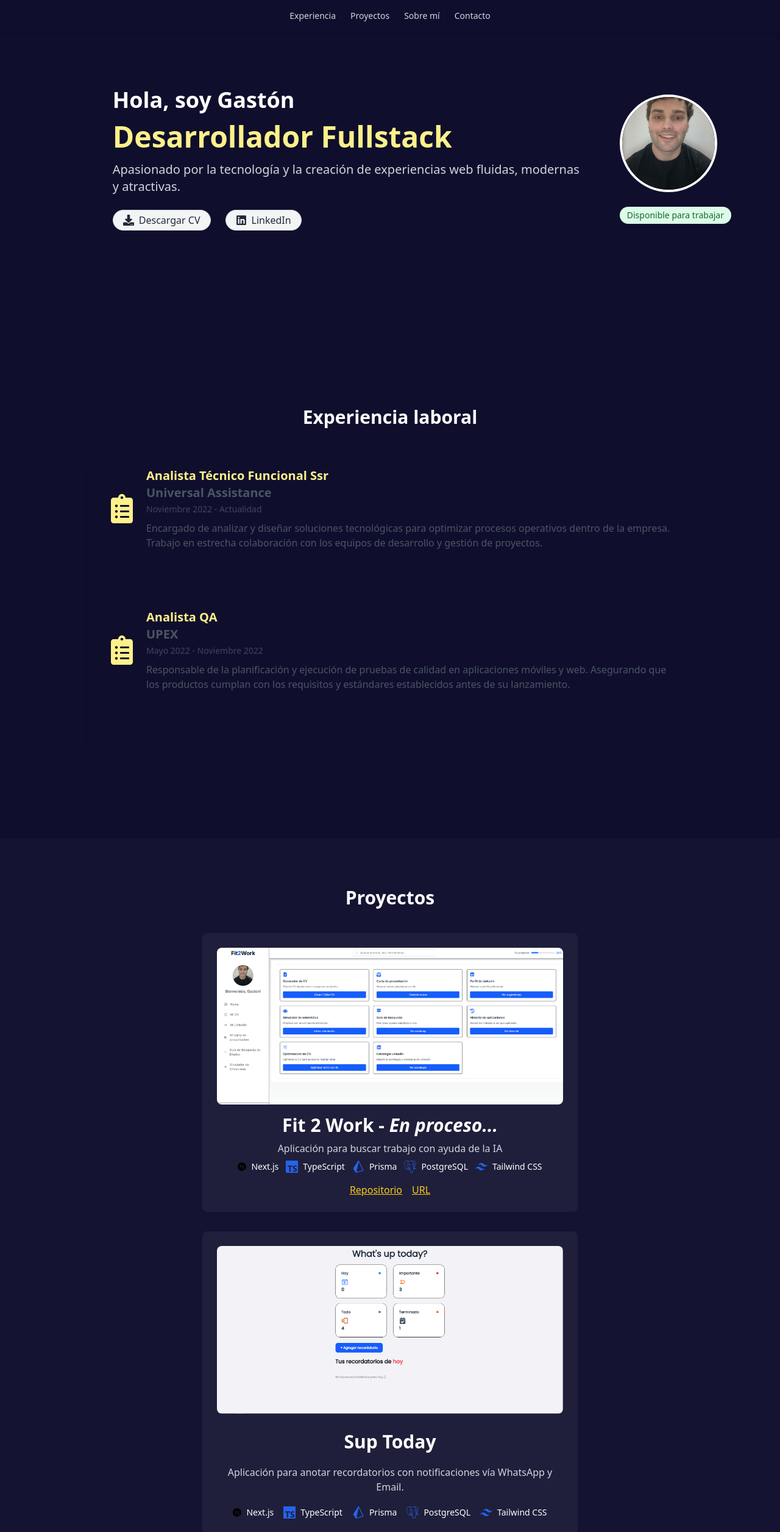
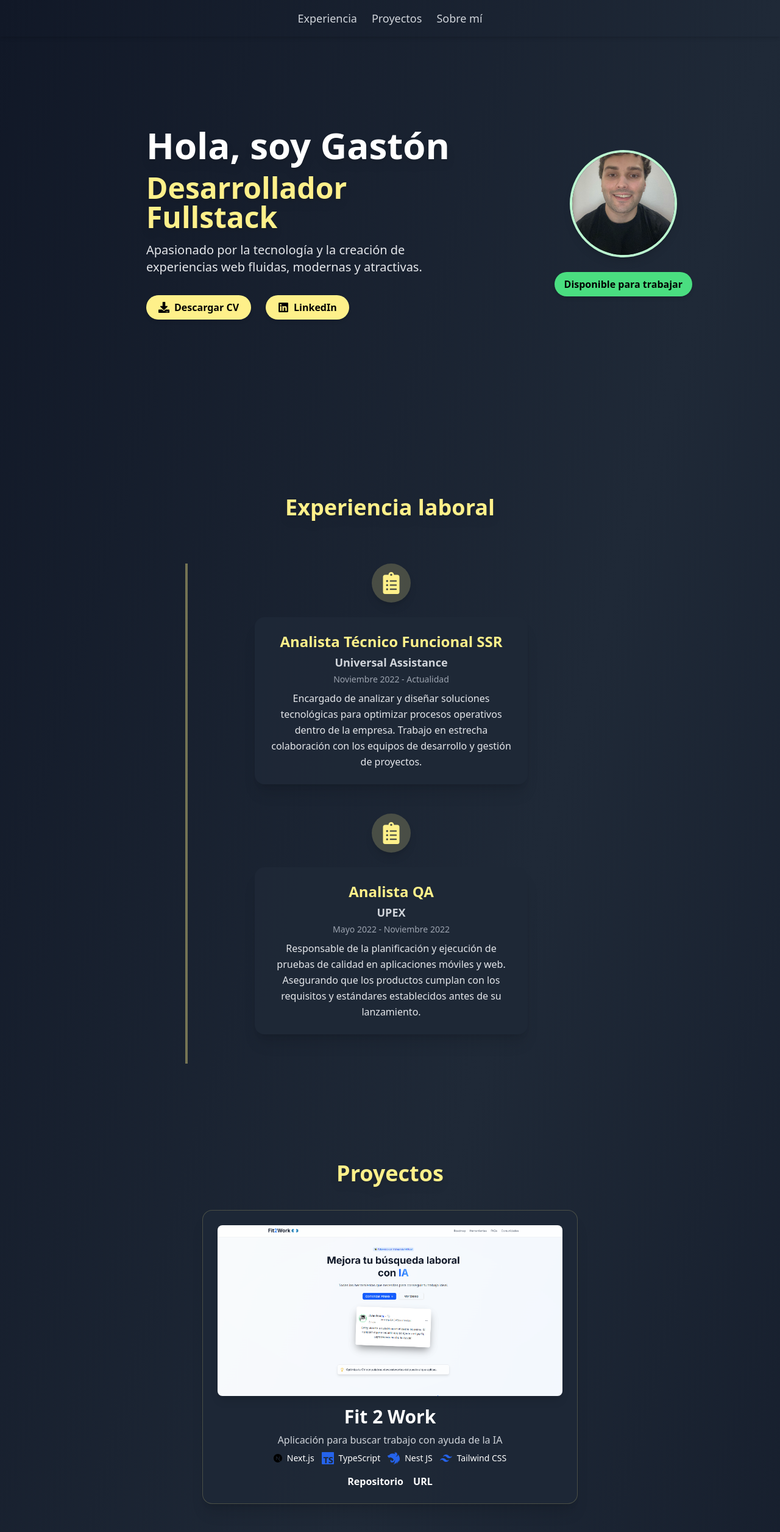
Before and after one commit to Whoiamx/portfolio, a React (Vite) app: page / in a window 1280 px wide. Shown: the top 2512 px of the page at 61% size. Built offline with nearby package versions, Linux system fonts and the light colour scheme.

Commit message:
update portfolio

```diff
--- a/src/App.tsx
+++ b/src/App.tsx
@@ -9,7 +9,7 @@ import { StackTech } from "./components/StackTech";
 import "./index.css";
 function App() {
   return (
-    <div className="bg-[#0f0f2d] text-white font-sans scroll-smooth">
+    <div className="min-h-screen bg-gradient-to-br from-gray-900 via-gray-800 to-gray-900 text-gray-100 font-sans scroll-smooth">
       <Header />
       <main>
         <Hero />
--- a/src/components/Experience.tsx
+++ b/src/components/Experience.tsx
@@ -1,66 +1,54 @@
 import { FaClipboardList } from "react-icons/fa";
+
+const experiences = [
+  {
+    role: "Analista Técnico Funcional SSR",
+    company: "Universal Assistance",
+    period: "Noviembre 2022 - Actualidad",
+    description:
+      "Encargado de analizar y diseñar soluciones tecnológicas para optimizar procesos operativos dentro de la empresa. Trabajo en estrecha colaboración con los equipos de desarrollo y gestión de proyectos.",
+  },
+  {
+    role: "Analista QA",
+    company: "UPEX",
+    period: "Mayo 2022 - Noviembre 2022",
+    description:
+      "Responsable de la planificación y ejecución de pruebas de calidad en aplicaciones móviles y web. Asegurando que los productos cumplan con los requisitos y estándares establecidos antes de su lanzamiento.",
+  },
+];
 
 const Experience = () => {
   return (
-    <section className="py-16 md:py-36 scroll-m-20 w-full mx-auto container lg:max-w-5xl md:max-w-3xl">
-      <div className="text-center mb-12">
-        <h2 className="text-3xl font-bold mb-6 text-white">
+    <section className="flex flex-col items-center justify-center px-6 py-20  from-gray-900 via-gray-800 to-gray-900 min-h-[70vh]">
+      <div className="text-center mb-12 w-full">
+        <h2 className="text-4xl font-extrabold mb-6 text-yellow-200 drop-shadow-lg">
           Experiencia laboral
         </h2>
       </div>
-      <ol className="relative mt-16">
-        <li>
-          <div className="relative mx-12 pb-12 grid before:absolute before:left-[-35px] before:block before:h-full before:border-l-2 before:border-black/20 dark:before:border-white/15 before:content-[''] md:grid-cols-1 md:gap-4 md:space-x-4">
-            <div className="relative pb-12 md:col-span-1 flex items-center gap-4">
-              <span className="text-yellow-200 text-5xl">
+      <ol className="relative border-l-4 border-yellow-200/40 max-w-2xl w-full flex flex-col items-center mx-auto">
+        {experiences.map((exp, idx) => (
+          <li key={idx} className="mb-12 w-full flex justify-center">
+            <div className="flex flex-col items-center gap-6 w-full">
+              <span className="flex items-center justify-center w-16 h-16 rounded-full bg-yellow-200/20 shadow-lg text-yellow-200 text-4xl transition-transform duration-300 hover:scale-110">
                 <FaClipboardList />
               </span>
-              <div>
-                <h3 className="text-xl font-bold text-yellow-200">
-                  Analista Técnico Funcional Ssr
+              <div className="bg-gray-800 bg-opacity-90 rounded-2xl shadow-xl p-6 w-full max-w-md transition-shadow duration-300 hover:shadow-2xl text-center mx-auto">
+                <h3 className="text-2xl font-bold text-yellow-200 mb-1">
+                  {exp.role}
                 </h3>
-                <h4 className="font-semibold text-xl text-gray-600 dark:text-white">
-                  Universal Assistance
+                <h4 className="font-semibold text-lg text-gray-300 mb-1">
+                  {exp.company}
                 </h4>
-                <time className="p-0 m-0 text-sm text-gray-600/80 dark:text-white/80">
-                  Noviembre 2022 - Actualidad
+                <time className="block text-sm text-gray-400 mb-2">
+                  {exp.period}
                 </time>
-                <p className="mt-2 text-gray-600 dark:text-white/80">
-                  Encargado de analizar y diseñar soluciones tecnológicas para
-                  optimizar procesos operativos dentro de la empresa. Trabajo en
-                  estrecha colaboración con los equipos de desarrollo y gestión
-                  de proyectos.
+                <p className="text-gray-200 leading-relaxed">
+                  {exp.description}
                 </p>
               </div>
             </div>
-          </div>
-        </li>
-        <li>
-          <div className="relative mx-12 pb-12 grid before:absolute before:left-[-35px] before:block before:h-full before:border-l-2 before:border-black/20 dark:before:border-white/15 before:content-[''] md:grid-cols-1 md:gap-4 md:space-x-4">
-            <div className="relative pb-12 md:col-span-1 flex items-center gap-4">
-              <span className="text-yellow-200 text-5xl">
-                <FaClipboardList />
-              </span>
-              <div>
-                <h3 className="text-xl font-bold text-yellow-200">
-                  Analista QA
-                </h3>
-                <h4 className="font-semibold text-xl text-gray-600 dark:text-white">
-                  UPEX
-                </h4>
-                <time className="p-0 m-0 text-sm text-gray-600/80 dark:text-white/80">
-                  Mayo 2022 - Noviembre 2022
-                </time>
-                <p className="mt-2 text-gray-600 dark:text-white/80">
-                  Responsable de la planificación y ejecución de pruebas de
-                  calidad en aplicaciones móviles y web. Asegurando que los
-                  productos cumplan con los requisitos y estándares establecidos
-                  antes de su lanzamiento.
-                </p>
-              </div>
-            </div>
-          </div>
-        </li>
+          </li>
+        ))}
       </ol>
     </section>
   );
--- a/src/components/Footer.tsx
+++ b/src/components/Footer.tsx
@@ -1,9 +1,6 @@
 const Footer = () => {
   return (
-    <footer
-      id="contacto"
-      className="bg-[#0f0f2d] px-6 py-10 text-center text-gray-400"
-    >
+    <footer id="contacto">
       <p>
         © {new Date().getFullYear()} Gastón Timchuk. Todos los derechos
         reservados.
--- a/src/components/Header.tsx
+++ b/src/components/Header.tsx
@@ -1,7 +1,7 @@
 const Header = () => {
   return (
-    <header className="fixed top-0 w-full bg-[#0f0f2d] z-50 py-4 px-6 shadow-md">
-      <nav className="flex justify-center gap-6 text-sm text-gray-300">
+    <header className="fixed top-0 w-full  z-50 py-4 px-6 shadow-md">
+      <nav className="flex text-lg justify-center gap-6  text-gray-300">
         <a href="#experiencia" className="hover:text-white">
           Experiencia
         </a>
@@ -11,9 +11,6 @@ const Header = () => {
         <a href="#sobre-mi" className="hover:text-white">
           Sobre mí
         </a>
-        <a href="#contacto" className="hover:text-white">
-          Contacto
-        </a>
       </nav>
     </header>
   );
--- a/src/components/Hero.tsx
+++ b/src/components/Hero.tsx
@@ -2,34 +2,35 @@ import { FaDownload, FaLinkedin } from "react-icons/fa";
 
 const Hero = () => {
   return (
-    <section className="py-16 md:py-36 scroll-m-20">
+    <section className="p-16 md:pt-28 md:pb-28  from-gray-900 via-gray-800 to-gray-900 scroll-mt-20">
       <div className="container px-6 md:px-20">
         <div className="flex flex-col md:flex-row-reverse items-center gap-10 md:gap-16">
-          <div className="flex justify-center flex-col items-center md:items-start gap-6">
+          <div className="flex justify-center flex-col items-center  gap-6">
             <img
               src="/profile.jpeg"
               alt="Foto de Gastón"
-              className="w-40 h-40 rounded-full object-cover border-4 border-white"
+              className="w-44 h-44 rounded-full object-cover border-4 border-green-200 shadow-lg transition-transform duration-300 hover:scale-105"
             />
             <a
               href="https://www.linkedin.com/in/gastontimchuk/"
               target="_blank"
+              rel="noopener noreferrer"
               className="transition hover:scale-105"
             >
-              <div className="inline-flex items-center justify-center w-full px-3 py-1 text-sm text-green-800 bg-green-100 rounded-full cursor-pointer dark:bg-green-700 dark:text-white/80 backdrop-blur-3xl whitespace-nowrap">
+              <div className="inline-flex items-center justify-center w-full px-4 py-2 text-black bg-green-400 rounded-full shadow-md cursor-pointer backdrop-blur-3xl whitespace-nowrap font-semibold hover:bg-yellow-300 transition">
                 Disponible para trabajar
               </div>
             </a>
           </div>
 
-          <div className="text-center md:text-left max-w-3xl">
-            <h1 className="text-4xl md:text-4xl font-bold mb-4 text-white">
+          <div className="text-center p-24 md:text-left max-w-3xl">
+            <h1 className="text-3xl md:text-6xl font-extrabold mb-4 text-white drop-shadow-lg">
               Hola, soy Gastón
             </h1>
-            <h2 className="text-yellow-200 text-5xl md:text-5xl font-bold mb-4">
+            <h2 className="text-yellow-200 text-4xl md:text-5xl font-bold mb-4 drop-shadow-lg">
               Desarrollador Fullstack
             </h2>
-            <p className="text-xl text-gray-300 mb-6">
+            <p className="text-xl text-gray-200 mb-8 font-medium">
               Apasionado por la tecnología y la creación de experiencias web
               fluidas, modernas y atractivas.
             </p>
@@ -37,7 +38,7 @@ const Hero = () => {
               <a
                 href="/CVGaston2025.pdf"
                 download="CV_Gaston_Timchuk.pdf"
-                className="inline-flex items-center justify-center gap-2 px-4 py-1 text-gray-800 transition bg-gray-100 border border-gray-300 rounded-full dark:bg-gray-800 dark:border-gray-600 dark:text-white text-md hover:bg-gray-900 hover:border-gray-700 hover:text-white dark:hover:bg-gray-100 dark:hover:border-gray-300 dark:hover:text-black group max-w-fit focus:outline-none focus-visible:ring focus-visible:ring-white focus-visible:ring-offset-2"
+                className="inline-flex items-center justify-center gap-2 px-5 py-2 text-black bg-yellow-200 rounded-full shadow-md font-semibold text-md transition hover:bg-yellow-300 hover:scale-105 focus:outline-none focus-visible:ring focus-visible:ring-yellow-200 focus-visible:ring-offset-2"
               >
                 <FaDownload className="text-lg" />
                 Descargar CV
@@ -45,7 +46,8 @@ const Hero = () => {
               <a
                 href="https://www.linkedin.com/in/gastontimchuk/"
                 target="_blank"
-                className="inline-flex items-center justify-center gap-2 px-4 py-1 text-gray-800 transition bg-gray-100 border border-gray-300 rounded-full dark:bg-gray-800 dark:border-gray-600 dark:text-white text-md hover:bg-gray-900 hover:border-gray-700 hover:text-white dark:hover:bg-gray-100 dark:hover:border-gray-300 dark:hover:text-black group max-w-fit focus:outline-none focus-visible:ring focus-visible:ring-white focus-visible:ring-offset-2"
+                rel="noopener noreferrer"
+                className="inline-flex items-center justify-center gap-2 px-5 py-2 text-black bg-yellow-200 rounded-full shadow-md font-semibold text-md transition hover:bg-yellow-300 hover:scale-105 focus:outline-none focus-visible:ring focus-visible:ring-yellow-200 focus-visible:ring-offset-2"
               >
                 <FaLinkedin className="text-lg" />
                 LinkedIn
--- a/src/components/Projects.tsx
+++ b/src/components/Projects.tsx
@@ -1,4 +1,5 @@
 import {
+  SiNestjs,
   SiNextdotjs,
   SiPostgresql,
   SiPrisma,
@@ -8,22 +9,27 @@ import {
 
 const Projects = () => {
   return (
-    <section id="proyectos" className="px-6 py-20 bg-[#141432]">
-      <h2 className="text-3xl font-bold mb-10 text-white text-center">
+    <section
+      id="proyectos"
+      className="px-6 py-20  from-gray-900 via-gray-800 to-gray-900"
+    >
+      <h2 className="text-4xl font-bold mb-10 text-yellow-200 text-center drop-shadow-lg">
         Proyectos
       </h2>
 
-      <div className="flex flex-col gap-8 items-center">
-        {/* Proyecto 1 */}
-        <div className="bg-[#1f1f3b] p-6 rounded-lg w-full md:w-3/4 lg:w-1/2 gap-4">
-          <img src="/fit2.PNG" className="mb-4 rounded-lg" />
-          <h3 className="text-3xl font-semibold mb-2 text-white text-center">
-            Fit 2 Work - <i>En proceso...</i>
+      <div className="flex flex-col gap-12 items-center">
+        <div className="p-6 rounded-2xl w-full md:w-3/4 lg:w-1/2 gap-4 bg-gray-800 bg-opacity-90 border border-yellow-200/20 shadow-xl transition-transform duration-300 hover:scale-105 hover:shadow-2xl">
+          <img src="/fit2workimage.png" className="mb-4 rounded-lg shadow-lg" />
+          <h3
+            className="text-3xl font-extrabold mb-2 text-white
+           text-center"
+          >
+            Fit 2 Work{" "}
           </h3>
           <p className="text-gray-300 mb-2 text-center">
             Aplicación para buscar trabajo con ayuda de la IA
           </p>
-          <div className="flex justify-center gap-3 text-sm text-gray-400 mb-4">
+          <div className="flex justify-center gap-3 text-sm text-gray-400 mb-4 flex-wrap">
             <div className="flex items-center gap-2">
               <SiNextdotjs className="text-black text-sm" />
               <span className="text-white">Next.js</span>
@@ -33,13 +39,10 @@ const Projects = () => {
               <span className="text-white">TypeScript</span>
             </div>
             <div className="flex items-center gap-2">
-              <SiPrisma className="text-blue-600 text-xl" />
-              <span className="text-white">Prisma</span>
+              <SiNestjs className="text-blue-600 text-xl" />
+              <span className="text-white">Nest JS</span>
             </div>
-            <div className="flex items-center gap-2">
-              <SiPostgresql className="text-blue-600 text-xl" />
-              <span className="text-white">PostgreSQL</span>
-            </div>
+
             <div className="flex items-center gap-2">
               <SiTailwindcss className="text-blue-600 text-xl" />
               <span className="text-white">Tailwind CSS</span>
@@ -47,16 +50,16 @@ const Projects = () => {
           </div>
           <div className="flex justify-center gap-4">
             <a
-              href="https://github.com/Whoiamx/fit-to-work"
-              className="underline text-yellow-400"
+              href="https://github.com/Whoiamx/fit-2-work"
+              className="  font-semibold text-white transition hover:text-yellow-300"
               target="_blank"
               rel="noopener noreferrer"
             >
               Repositorio
             </a>
             <a
-              href="https://your-project-preview-url"
-              className="underline text-yellow-400"
+              href="https://fit-2-work.vercel.app/"
+              className=" text-white font-semibold transition hover:text-yellow-300"
               target="_blank"
               rel="noopener noreferrer"
             >
@@ -65,19 +68,22 @@ const Projects = () => {
           </div>
         </div>
 
-        {/* Proyecto 2 */}
-        <div className="flex flex-col justify-center items-center bg-[#1f1f3b] p-6 rounded-lg w-full md:w-3/4 lg:w-1/2 gap-3">
-          <a href="https://sup-today-app.vercel.app/" target="_blank">
-            <img src="/sup.PNG" className="mb-4 rounded-lg" />
+        <div className="p-6 rounded-2xl w-full md:w-3/4 lg:w-1/2 gap-4 bg-gray-800 bg-opacity-90 border border-yellow-200/20 shadow-xl transition-transform duration-300 hover:scale-105 hover:shadow-2xl flex flex-col items-center">
+          <a
+            href="https://sup-today-app.vercel.app/"
+            target="_blank"
+            rel="noopener noreferrer"
+          >
+            <img src="/sup.PNG" className="mb-4 rounded-lg shadow-lg" />
           </a>
-          <h3 className="text-3xl font-semibold mb-2 text-white text-center">
+          <h3 className="text-3xl font-extrabold mb-2 text-white text-center">
             Sup Today
           </h3>
           <p className="text-gray-300 mb-2 text-center">
             Aplicación para anotar recordatorios con notificaciones vía WhatsApp
             y Email.
           </p>
-          <div className="flex justify-center gap-4 text-sm text-gray-400 mb-4">
+          <div className="flex justify-center gap-3 text-sm text-gray-400 mb-4 flex-wrap">
             <div className="flex items-center gap-2">
               <SiNextdotjs className="text-black text-sm" />
               <span className="text-white">Next.js</span>
@@ -102,7 +108,7 @@ const Projects = () => {
           <div className="flex justify-center gap-4">
             <a
               href="https://github.com/Whoiamx/sup-today-app"
-              className="underline text-yellow-400"
+              className=" text-white font-semibold transition hover:text-yellow-300"
               target="_blank"
               rel="noopener noreferrer"
             >
@@ -110,7 +116,7 @@ const Projects = () => {
             </a>
             <a
               href="https://sup-today-app.vercel.app/"
-              className="underline text-yellow-400"
+              className=" text-white font-semibold transition hover:text-yellow-300"
               target="_blank"
               rel="noopener noreferrer"
             >
--- a/src/components/StackTech.tsx
+++ b/src/components/StackTech.tsx
@@ -6,54 +6,68 @@ export const StackTech = () => {
   return (
     <section
       id="tecnologias"
-      className="bg-[#1A1A40] w-full flex flex-col items-center text-center gap-8 p-12"
+      className="w-full flex flex-col items-center text-center gap-8 px-6 py-20 "
     >
-      <h2 className="text-3xl font-bold mb-10">Tecnologías que utilizo</h2>
-      <div className="grid grid-cols-2 md:grid-cols-4 gap-16 p-3">
-        <div className="flex flex-col items-center">
-          <FaHtml5 className="text-5xl text-orange-600" />
-          <h3 className="mt-4 text-xl font-semibold">HTML5</h3>
-        </div>
-        <div className="flex flex-col items-center">
-          <FaCss3Alt className="text-5xl text-blue-600" />
-          <h3 className="mt-4 text-xl font-semibold">CSS3</h3>
-        </div>
-        <div className="flex flex-col items-center">
-          <SiTailwindcss className="text-5xl text-blue-600" />
-          <h3 className="mt-4 text-xl font-semibold">Tailwind CSS</h3>
-        </div>
-        <div className="flex flex-col items-center">
-          <SiFigma className="text-5xl text-purple-600" />
-          <h3 className="mt-4 text-xl font-semibold">Figma</h3>
-        </div>
-        <div className="flex flex-col items-center">
-          <DiJavascript1 className="text-5xl text-yellow-500" />
-          <h3 className="mt-4 text-xl font-semibold">JavaScript</h3>
-        </div>
-        <div className="flex flex-col items-center">
-          <FaReact className="text-5xl text-blue-600" />
-          <h3 className="mt-4 text-xl font-semibold">React</h3>
-        </div>
-        <div className="flex flex-col items-center">
-          <SiNextdotjs className="text-5xl text-black" />
-          <h3 className="mt-4 text-xl font-semibold">Next.js</h3>
-        </div>
-        <div className="flex flex-col items-center">
-          <SiExpress className="text-5xl text-black" />
-          <h3 className="mt-4 text-xl font-semibold">Express.js</h3>
-        </div>
-        <div className="flex flex-col items-center">
-          <FaNodeJs className="text-5xl text-green-600" />
-          <h3 className="mt-4 text-xl font-semibold">Node.js</h3>
-        </div>
-        <div className="flex flex-col items-center">
-          <DiPostgresql className="text-5xl text-blue-600" />
-          <h3 className="mt-4 text-xl font-semibold">PostgreSQL</h3>
-        </div>
-        <div className="flex flex-col items-center">
-          <DiMongodb className="text-5xl text-green-700" />
-          <h3 className="mt-4 text-xl font-semibold">MongoDB</h3>
-        </div>
+      <h2 className="text-3xl font-bold mb-10 text-white drop-shadow-lg">
+        Tecnologías que utilizo
+      </h2>
+      <div className="grid grid-cols-2 sm:grid-cols-3 md:grid-cols-4 lg:grid-cols-5 gap-8  w-full max-w-5xl">
+        {[
+          {
+            icon: <FaHtml5 className="text-5xl text-orange-600" />,
+            name: "HTML5",
+          },
+          {
+            icon: <FaCss3Alt className="text-5xl text-blue-600" />,
+            name: "CSS3",
+          },
+          {
+            icon: <SiTailwindcss className="text-5xl text-blue-600" />,
+            name: "Tailwind CSS",
+          },
+          {
+            icon: <SiFigma className="text-5xl text-purple-600" />,
+            name: "Figma",
+          },
+          {
+            icon: <DiJavascript1 className="text-5xl text-yellow-500" />,
+            name: "JavaScript",
+          },
+          {
+            icon: <FaReact className="text-5xl text-blue-600" />,
+            name: "React",
+          },
+          {
+            icon: <SiNextdotjs className="text-5xl text-black" />,
+            name: "Next.js",
+          },
+          {
+            icon: <SiExpress className="text-5xl text-black" />,
+            name: "Express.js",
+          },
+          {
+            icon: <FaNodeJs className="text-5xl text-green-600" />,
+            name: "Node.js",
+          },
+          {
+            icon: <DiPostgresql className="text-5xl text-blue-600" />,
+            name: "PostgreSQL",
+          },
+          {
+            icon: <DiMongodb className="text-5xl text-green-700" />,
+            name: "MongoDB",
+          },
+        ].map((tech, idx) => (
+          <div
+            key={idx}
+            className="flex flex-col items-center bg-gray-800 bg-opacity-90 rounded-2xl shadow-xl p-6 transition-transform duration-300 hover:scale-105 hover:shadow-2xl"
+          >
+            {tech.icon}
+            <h3 className="mt-4 text-lg font-semibold text-white">
+              {tech.name}
+            </h3>
+          </div>
+        ))}
       </div>
     </section>
   );
```
Also changed, not shown: src/components/About.tsx (+27 -17 lines), public/fit2workimage.png (added), 1 other file (tests, documents, lock files or other folders).
